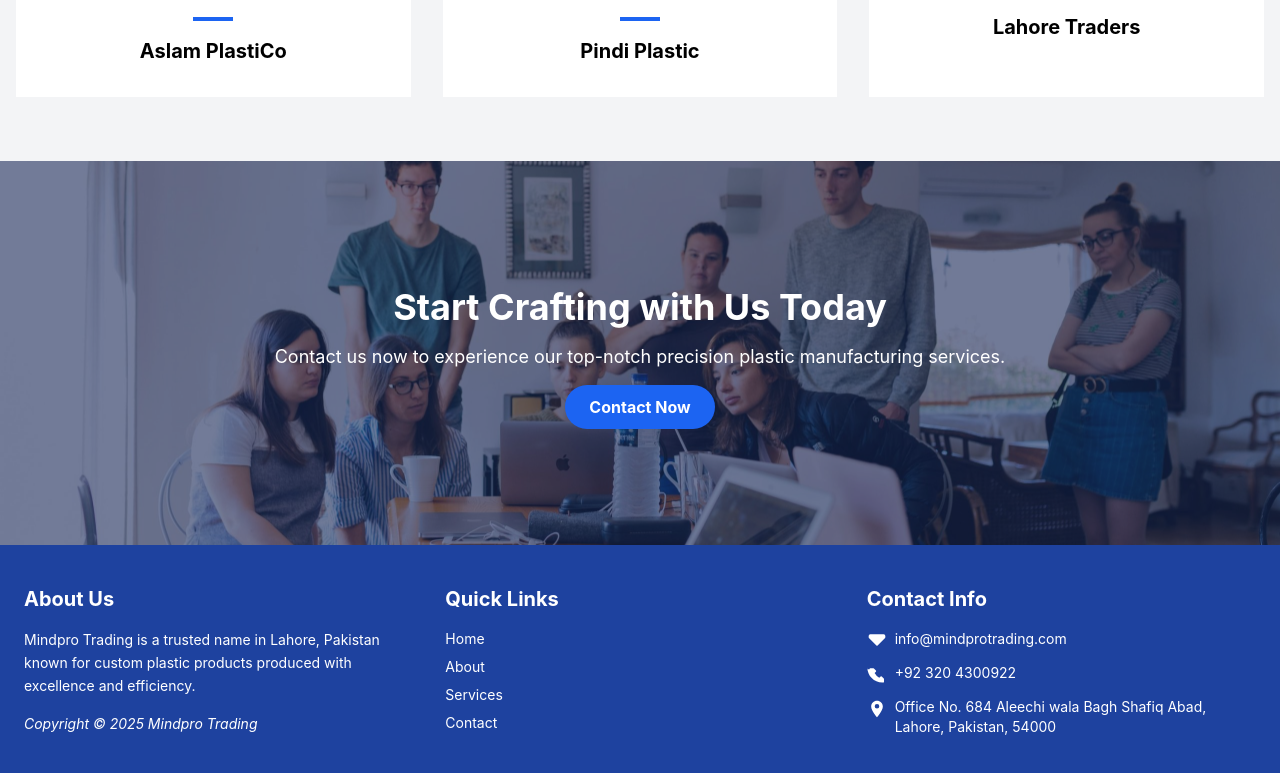
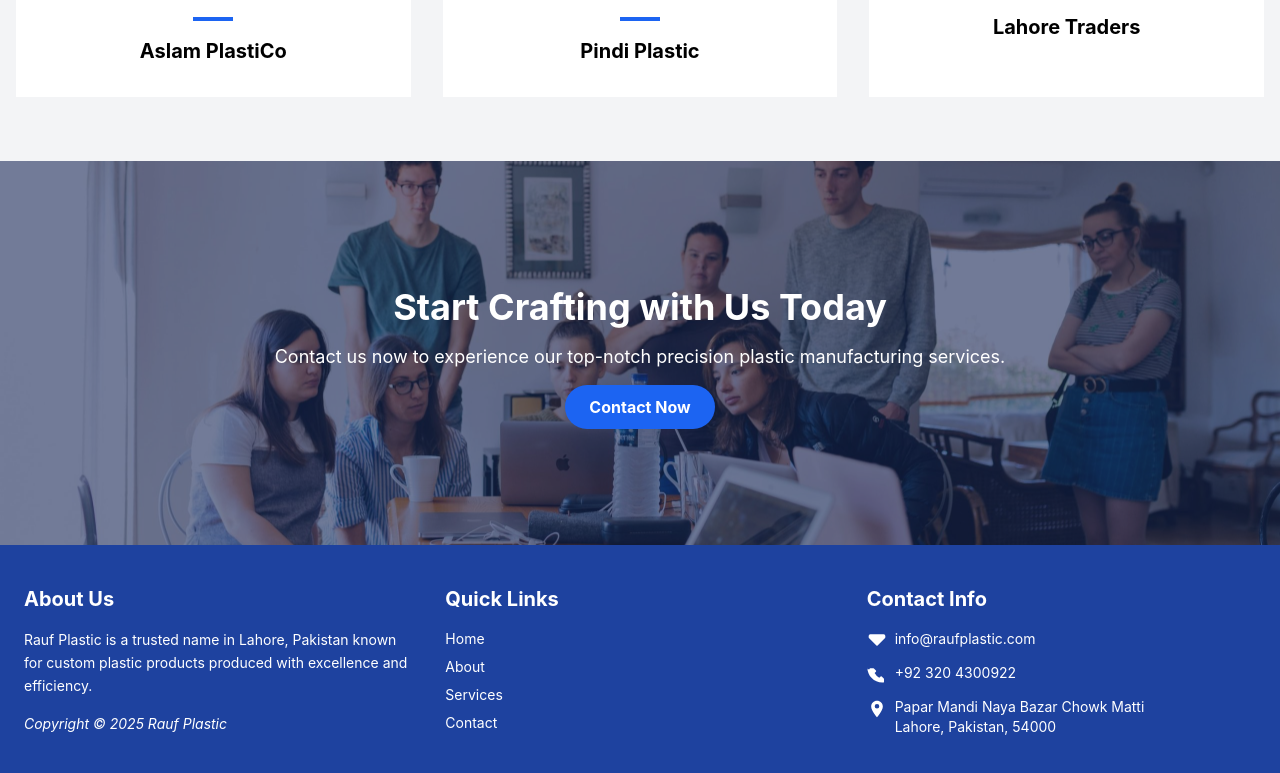
Before and after one commit to AbdullahAtif1/Rauf-Plastic, a plain HTML site: page index.html in a window 1280 px wide. Shown: the part 3998-4771 px from the top of the page. Drawn offline with nearby package versions, Linux system fonts and the light colour scheme.

Commit message:
Footer update

```diff
--- a/index.html
+++ b/index.html
@@ -333,9 +333,9 @@
       <div>
         <h3 class="text-xl font-bold mb-4">About Us</h3>
         <p class="text-sm leading-relaxed mb-4">
-          Mindpro Trading is a trusted name in Lahore, Pakistan known for custom plastic products produced with excellence and efficiency.
+          Rauf Plastic is a trusted name in Lahore, Pakistan known for custom plastic products produced with excellence and efficiency.
         </p>
-        <p class="italic text-sm">Copyright © 2025 Mindpro Trading</p>
+        <p class="italic text-sm">Copyright © 2025 Rauf Plastic</p>
       </div>
 
       <!-- Quick Links -->
@@ -355,7 +355,7 @@
         <ul class="space-y-3 text-sm">
           <li class="flex items-start gap-2">
             <svg class="w-5 h-5 mt-0.5" fill="currentColor" viewBox="0 0 24 24"><path d="M20 4H4a2 2 0 0 0-2 2v1.586a1 1 0 0 0 .293.707l9 9a1 1 0 0 0 1.414 0l9-9A1 1 0 0 0 22 7.586V6a2 2 0 0 0-2-2z"/></svg>
-            info@mindprotrading.com
+            info@raufplastic.com
           </li>
           <li class="flex items-start gap-2">
             <svg class="w-5 h-5 mt-0.5" fill="currentColor" viewBox="0 0 24 24"><path d="M3 5a1 1 0 0 1 1-1h3.586a1 1 0 0 1 .707.293l2.414 2.414a1 1 0 0 1 0 1.414l-1.586 1.586a13.062 13.062 0 0 0 5.586 5.586l1.586-1.586a1 1 0 0 1 1.414 0l2.414 2.414a1 1 0 0 1 .293.707V20a1 1 0 0 1-1 1h-1c-9.941 0-18-8.059-18-18V6a1 1 0 0 1 1-1z"/></svg>
@@ -363,7 +363,7 @@
           </li>
           <li class="flex items-start gap-2">
             <svg class="w-5 h-5 mt-0.5" fill="currentColor" viewBox="0 0 24 24"><path d="M12 2C8.13 2 5 5.13 5 9c0 5.25 7 13 7 13s7-7.75 7-13c0-3.87-3.13-7-7-7zm0 9.5A2.5 2.5 0 1 1 12 6a2.5 2.5 0 0 1 0 5.5z"/></svg>
-            Office No. 684 Aleechi wala Bagh Shafiq Abad,<br>
+            Papar Mandi Naya Bazar Chowk Matti<br>
             Lahore, Pakistan, 54000
           </li>
         </ul>
```
